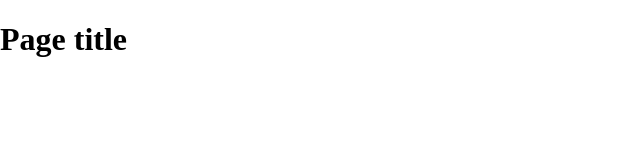
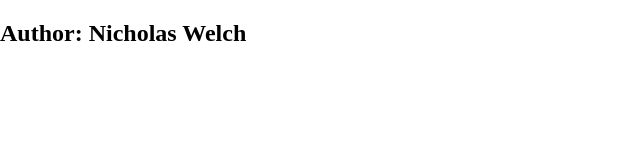
Before and after one commit to N-Welch/wtvclab3, a plain HTML site: page index.html in a window 1280 px wide. Shown: the whole page, without its empty margins (0-640 px from the left). Drawn offline with nearby package versions, Linux system fonts and the light colour scheme.

Commit message:
updated headings
Updated h1 and h2 tags

```diff
--- a/index.html
+++ b/index.html
@@ -14,7 +14,8 @@
     </head>
     <body>
     <header>
-	<h1>Page title</h1>
+	<h1Web Tools Version Control LAB2</h1>
+    <h2>Author: Nicholas Welch</h2>
     </header>
     <nav id="pageNav">
     </nav>
```
